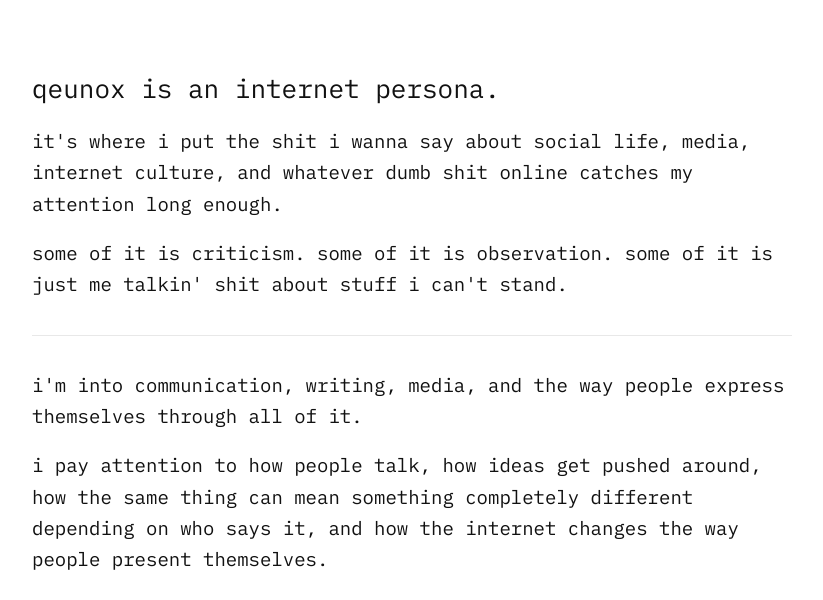
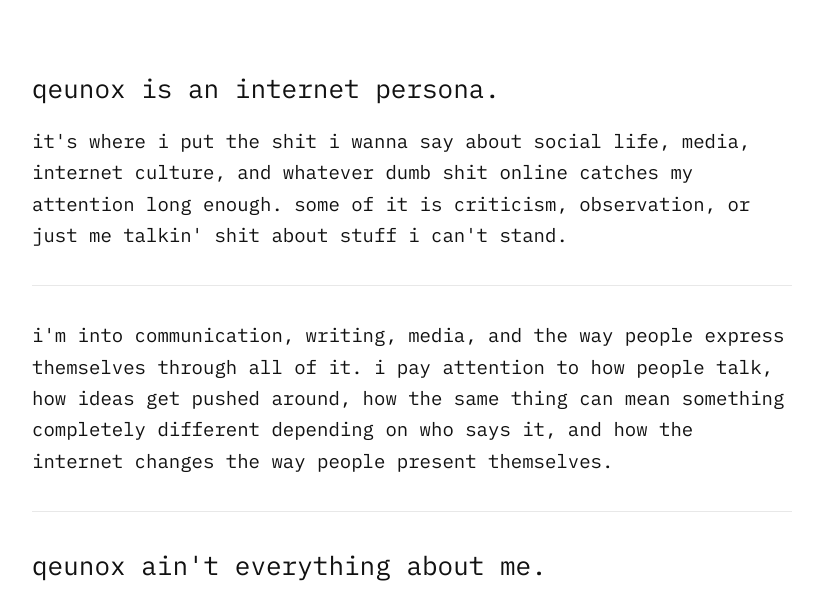
Before and after one commit to qeunox/qeunox, a plain HTML site: page index.html in a window 1280 px wide. Shown: the part 352-952 px from the top of the page, without its empty margins (228-1051 px from the left). Drawn offline with Linux system fonts and the light colour scheme.

Commit message:
Update index.html

```diff
--- a/index.html
+++ b/index.html
@@ -222,11 +222,8 @@
         it's where i put the shit i wanna say about social life,
         media, internet culture, and whatever dumb shit online
         catches my attention long enough.
-      </p>
-
-      <p>
-        some of it is criticism. some of it is observation.
-        some of it is just me talkin' shit about stuff i can't stand.
+        some of it is criticism, observation, or
+        just me talkin' shit about stuff i can't stand.
       </p>
     </section>
 
@@ -234,9 +231,6 @@
       <p>
         i'm into communication, writing, media,
         and the way people express themselves through all of it.
-      </p>
-
-      <p>
         i pay attention to how people talk, how ideas get pushed around,
         how the same thing can mean something completely different depending
         on who says it, and how the internet changes the way people present themselves.
@@ -271,7 +265,7 @@
       <div class="socials">
         <a href="https://instagram.com/qeunox" target="_blank" rel="noopener noreferrer">instagram</a>
         <a href="https://x.com/qeunox" target="_blank" rel="noopener noreferrer">x</a>
-        <a href="mailto:hello@qeunox.xyz">email</a>
+        <a href="mailto:qeunox@gmail.com">email</a>
       </div>
     </section>
 
```
